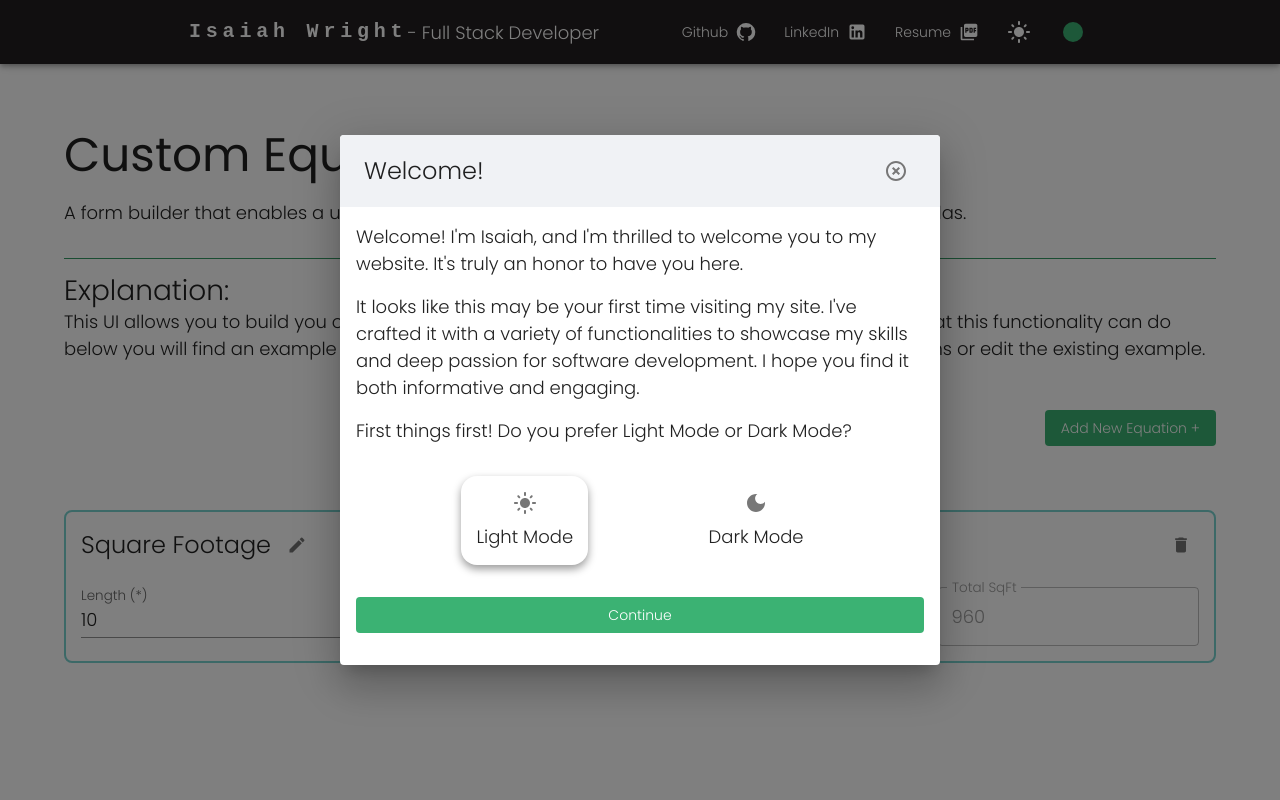
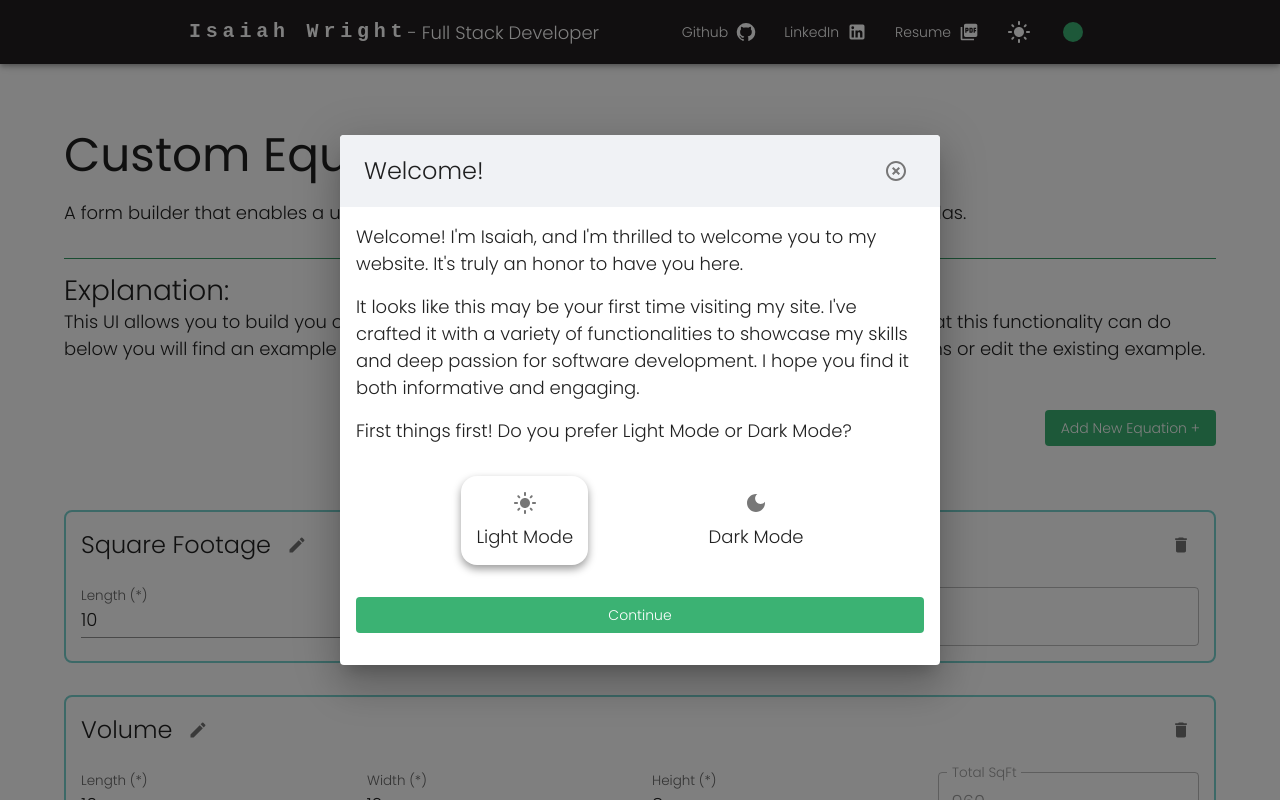
Before and after one commit to IsaiahWright902/isaiah-wright-website, a Next.js app: page /custom-equation-builder in a window 1280 px wide. Shown: the top 800 px of the page. Built offline with nearby package versions, Linux system fonts and the light colour scheme.

Commit message:
added new case

```diff
--- a/src/app/custom-equation-builder/page.tsx
+++ b/src/app/custom-equation-builder/page.tsx
@@ -27,6 +27,26 @@ export default function CustomEquationBlockPage() {
     {
       id: 1,
       name: "Square Footage",
+      result: {
+        value: 120,
+        label: "Total SqFt",
+      },
+      items: [
+        {
+          label: "Length",
+          value: 10,
+          operator: Operator.Multiplication,
+        },
+        {
+          label: "Width",
+          value: 12,
+          operator: Operator.Multiplication,
+        },
+      ],
+    },
+    {
+      id: 1,
+      name: "Volume",
       result: {
         value: 960,
         label: "Total SqFt",
```
